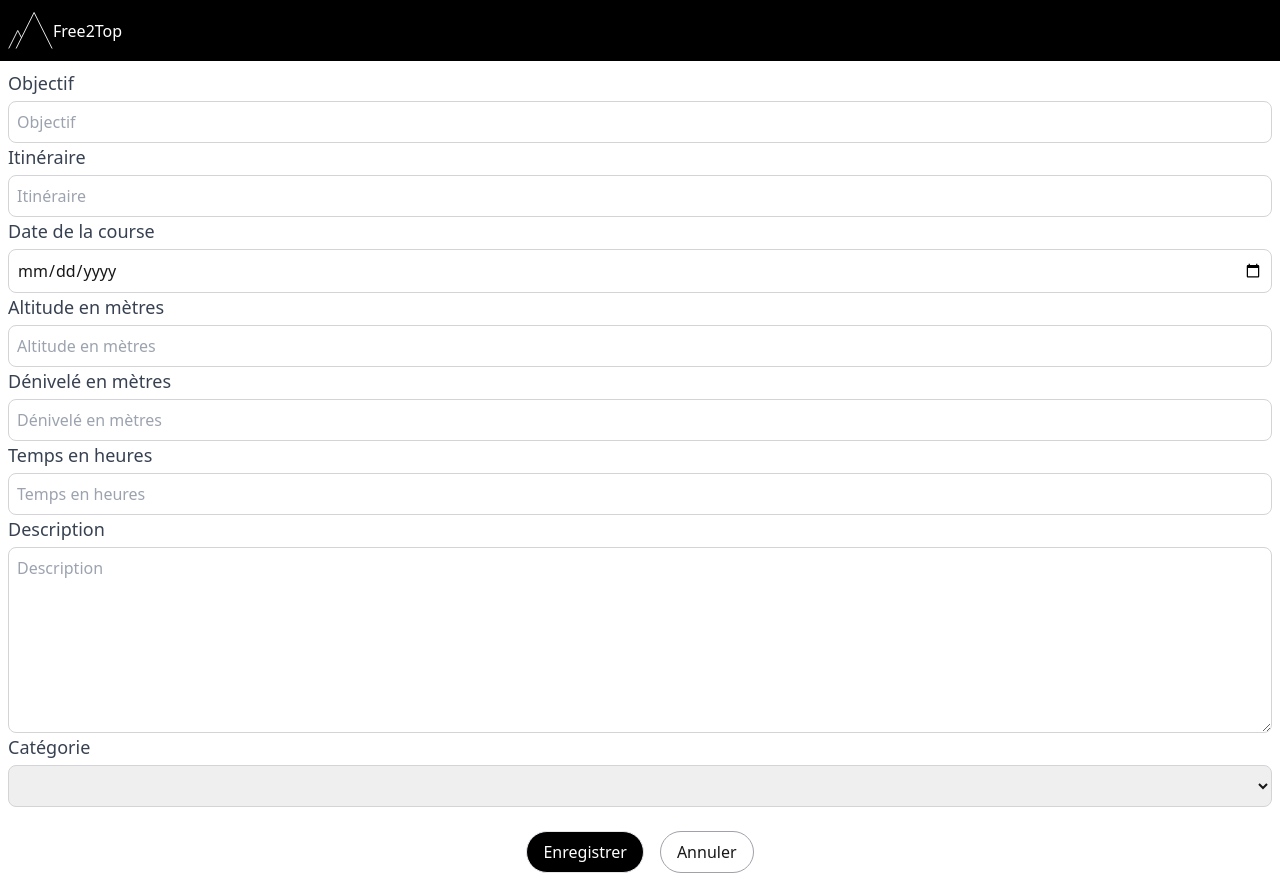
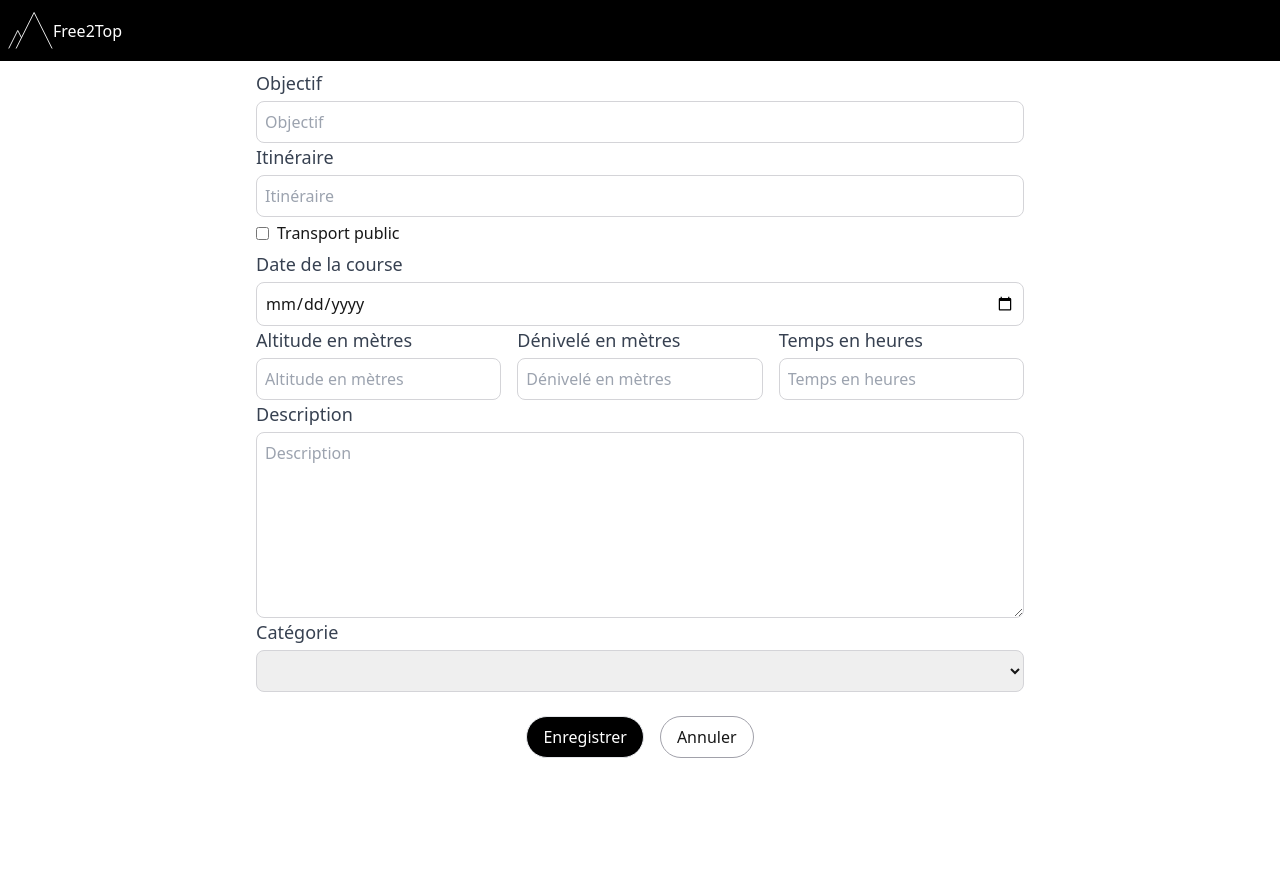
Before and after one commit to niefba/free2top, a Next.js app in the folder client/: page /course in a window 1280 px wide. After the commit the page ends 800 px from the top, so only its background shows below. Built offline with nearby package versions, Linux system fonts and the light colour scheme.

Commit message:
New component Checkbox and field publicTransport

```diff
--- a/client/src/app/ui/course-form.tsx
+++ b/client/src/app/ui/course-form.tsx
@@ -3,7 +3,7 @@
 import { useFormStatus } from 'react-dom'
 import { useActionState, useState } from 'react'
 
-import Input, { Select, Textarea } from '@/app/ui/field-label'
+import { Input, Select, Textarea, Checkbox } from '@/app/ui/field-label'
 import { createCourse, updateCourse, deleteCourse } from '@/app/actions/course'
 import Link from 'next/link'
 
@@ -29,15 +29,18 @@ export function CourseForm ({id, target, itinerary, description, category, dateB
     const categories = ["", "ski touring", "trekking", "splitboard"];
 
     return (
-    <form action={action} className='m-2'>
+    <div className='lg:flex lg:justify-center'>
+        <form action={action} className='m-2 grow max-w-3xl'>
 
             <Input id="target" init={target} label="Objectif" error={state?.errors?.target}></Input>
             <Input id="itinerary" init={itinerary} label="Itinéraire" error={state?.errors?.itinerary}></Input>
+            <Checkbox id="publicTransport" checked={publicTransport} label="Transport public"></Checkbox>
             <Input id="dateBegin" type="date" init={dateBegin?.substring(0, 10)} label="Date de la course" error={state?.errors?.dateBegin}></Input>
+            <div className="grid sm:grid-cols-3 sm:gap-4">
                 <Input id="altitude" type="number" init={altitude} label="Altitude en mètres" error={state?.errors?.altitude}></Input>
                 <Input id="ascending" type="number" init={ascending} label="Dénivelé en mètres" error={state?.errors?.ascending}></Input>
                 <Input id="hours" type="number" init={hours} label="Temps en heures" error={state?.errors?.hours}></Input>
-        {publicTransport}
+            </div>
             <Textarea id="description" init={description} label="Description" error={state?.errors?.description}></Textarea>
             <Select id='category' init={category} label="Catégorie" options={categories} error={state?.errors?.category}></Select>
 
@@ -65,6 +68,7 @@ export function CourseForm ({id, target, itinerary, description, category, dateB
 
 
         </form>
+    </div>
     )
 }
 
--- a/client/src/app/ui/field-label.tsx
+++ b/client/src/app/ui/field-label.tsx
@@ -3,15 +3,15 @@ import { useState } from "react";
 export type FieldProps = {
   id: string;
   init?: string | number;
-  name?: string;
   type?: string;
   label: string;
   disabled?: boolean;
   error?: string[];
   options?: string[];
+  checked?: boolean;
 }
 
-export default function Input({id, init="", name=id, type="text", label, disabled=false, error} : FieldProps) {
+export function Input({id, init="", type="text", label, disabled=false, error} : FieldProps) {
     const [value, setValue] = useState(init)
 
     const options: Intl.DateTimeFormatOptions = {
@@ -27,7 +27,7 @@ export default function Input({id, init="", name=id, type="text", label, disable
       <div>
         <div className="flex flex-col space-y-1">
           <label htmlFor={id} className="text-lg font-medium text-gray-700">{label}</label>
-          <input type={type} id={id} name={name} placeholder={label} disabled={disabled} value={value} onChange={e => { setValue(e.target.value)}}
+          <input type={type} id={id} name={id} placeholder={label} disabled={disabled} value={value} onChange={e => { setValue(e.target.value)}}
             className="px-2 py-2 border border-zinc-300 rounded-lg focus:outline-none focus:ring-2 focus:ring-zinc-500 focus:border-transparent"
           />
         </div>
@@ -42,13 +42,28 @@ export default function Input({id, init="", name=id, type="text", label, disable
     )
 }
 
-export function Textarea({id, init="", name=id, label, disabled=false, error} : FieldProps) {
+export function Checkbox({id, checked=false, label, disabled=false} : FieldProps) {
+  const [value, setValue] = useState(checked)
+
+  return (
+    <div className="py-1">
+      <label htmlFor={id} className="inline-flex items-center">
+        <input type="checkbox" id={id} name={id} disabled={disabled} checked={value} onChange={e => { setValue(e.target.checked)}}
+          className={disabled ? "" : "cursor-pointer"}
+        />
+        <span className={disabled ? "ml-2" : "ml-2 cursor-pointer"}>{label}</span>
+      </label>
+    </div>
+  )
+}
+
+export function Textarea({id, init="", label, disabled=false, error} : FieldProps) {
   const [value, setValue] = useState(init)
   return (
     <div>
       <div className="flex flex-col space-y-1">
         <label htmlFor={id} className="text-lg font-medium text-gray-700">{label}</label>
-        <textarea id={id} name={name} placeholder={label} disabled={disabled} value={value} onChange={e => { setValue(e.target.value)}}
+        <textarea id={id} name={id} placeholder={label} disabled={disabled} value={value} onChange={e => { setValue(e.target.value)}}
           maxLength={5000}
           rows={7}
           className="px-2 py-2 border border-zinc-300 rounded-lg focus:outline-none focus:ring-2 focus:ring-zinc-500 focus:border-transparent"
@@ -63,13 +78,13 @@ export function Textarea({id, init="", name=id, label, disabled=false, error} :
   )
 }
 
-export function Select({id, init="", name=id, label, disabled=false, error, options} : FieldProps) {
+export function Select({id, init="", label, disabled=false, error, options} : FieldProps) {
   const [selectedValue, setSelectedValue] = useState(init)
   return (
     <div>
       <div className="flex flex-col space-y-1">
         <label htmlFor={id} className="text-lg font-medium text-gray-700">{label}</label>
-        <select id={id} name={name} disabled={disabled} value={selectedValue} onChange={e => { setSelectedValue(e.target.value)}}
+        <select id={id} name={id} disabled={disabled} value={selectedValue} onChange={e => { setSelectedValue(e.target.value)}}
           className="px-2 py-2 border border-zinc-300 rounded-lg focus:outline-none focus:ring-2 focus:ring-zinc-500 focus:border-transparent"
         >
         { options?.map( (option, index) =>
--- a/client/src/app/ui/signin-form.tsx
+++ b/client/src/app/ui/signin-form.tsx
@@ -4,7 +4,7 @@ import { useFormStatus } from 'react-dom'
 import { useActionState } from 'react'
 
 import { signin } from '@/app/actions/auth'
-import Input from '@/app/ui/field-label'
+import { Input } from '@/app/ui/field-label'
 
 export function SigninForm() {
   const [state, action] = useActionState(signin, undefined)
```
Lines whose indentation alone changed are shown as unchanged.
